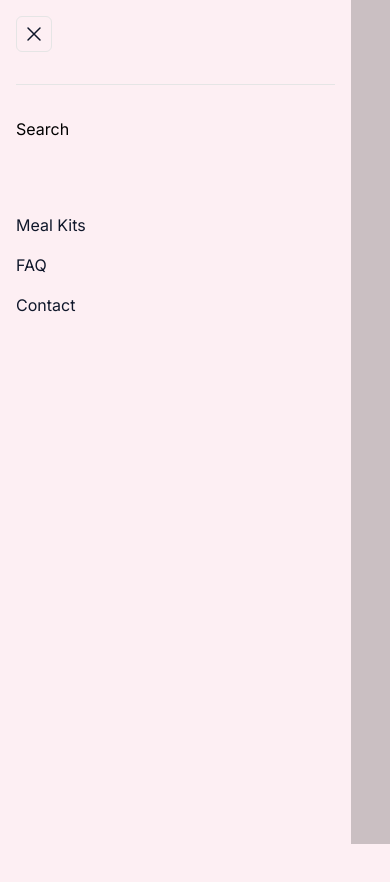
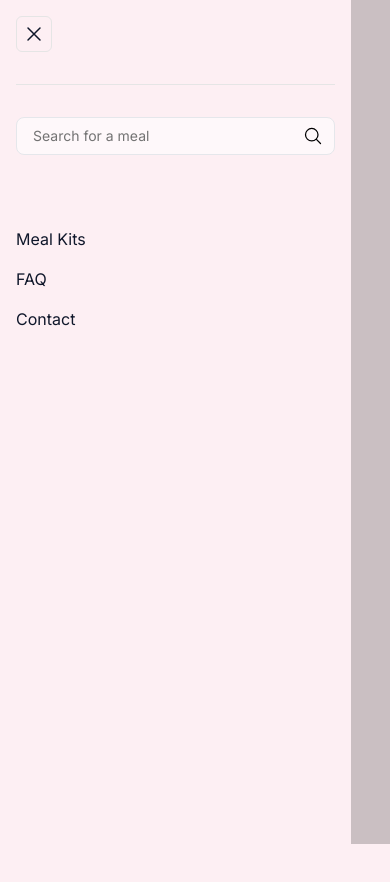
Before and after one commit to 9wilson6/hai-organic-foods, a Next.js app: page / in a window 390 px wide. Both pictures are taken after a click on the button "open mobile menu". Shown: the top 882 px of the page. Built offline with nearby package versions, Linux system fonts and the light colour scheme.

Commit message:
Search component

```diff
--- a/components/layout/navbar/MobileMenu.tsx
+++ b/components/layout/navbar/MobileMenu.tsx
@@ -5,6 +5,7 @@ import { Bars3Icon, XMarkIcon } from "@heroicons/react/24/outline";
 import Link from "next/link";
 import { usePathname, useSearchParams } from "next/navigation";
 import React, { Fragment, useEffect, useState } from "react";
+import Search from "./Search";
 
 export default function MobileMenu() {
   const pathname = usePathname();
@@ -69,7 +70,7 @@ export default function MobileMenu() {
                   <XMarkIcon className="h-6" />
                 </button>
                 <div className="my-8 w-full border-t border-neutral-200 py-8">
-                  Search
+                  <Search />
                 </div>
                 {navbarContent.navbar.navLinks ? (
                   <ul className="flex w-full flex-col">
--- /dev/null
+++ b/components/layout/navbar/Search.tsx
@@ -0,0 +1,44 @@
+"use client";
+import { createUrl } from "@/lib/utils";
+import { MagnifyingGlassIcon } from "@heroicons/react/24/outline";
+import { useRouter, useSearchParams } from "next/navigation";
+import React, { FormEvent } from "react";
+export default function Search() {
+  const router = useRouter();
+  const searchParams = useSearchParams();
+
+  function onSearch(event: FormEvent<HTMLFormElement>) {
+    event.preventDefault();
+
+    const value = event.target as HTMLFormElement;
+    const search = value.search as HTMLInputElement;
+    const newParams = new URLSearchParams(searchParams.toString());
+
+    if (search.value) {
+      newParams.set("q", search.value);
+    } else {
+      newParams.delete("q");
+    }
+
+    router.push(createUrl("/search", newParams));
+  }
+  return (
+    <form
+      onSubmit={onSearch}
+      className="max-w-[550px] w-full relative lg:w-80 xl:w-full"
+    >
+      <input
+        type="text"
+        name="search"
+        autoComplete="off"
+        key={searchParams?.get("q")}
+        defaultValue={searchParams?.get("q") || ""}
+        placeholder="Search for a meal"
+        className="w-full rounded-lg border bg-[#fef8fa] px-4 py-2 text-sm text-slate-900 placeholder:text-neutral-500"
+      />
+      <div className="absolute right-0 top-0 mr-3 flex h-full items-center">
+        <MagnifyingGlassIcon className="h-5" />
+      </div>
+    </form>
+  );
+}
--- /dev/null
+++ b/lib/utils.ts
@@ -0,0 +1,18 @@
+import { ReadonlyURLSearchParams } from "next/navigation";
+
+// Create SearchUrls
+export const createUrl = (
+  pathname: string,
+  params: URLSearchParams | ReadonlyURLSearchParams
+) => {
+  const paramsString = params.toString();
+  const queryString = `${paramsString.length ? "?" : ""}${paramsString}`;
+  return `${pathname}${queryString}`;
+};
+
+// Check string startswith and endswith
+export const ensureStartsWith = (stringToCheck: string, startswith: string) => {
+  stringToCheck.startsWith(startswith)
+    ? stringToCheck
+    : `${startswith}${stringToCheck}`;
+};
```
